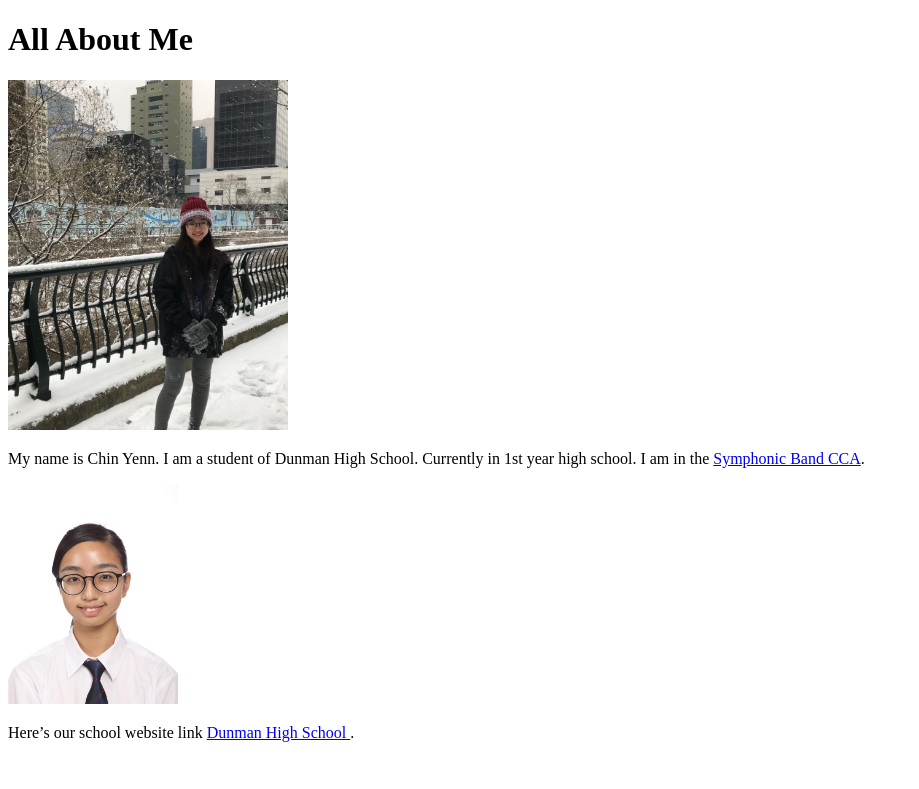
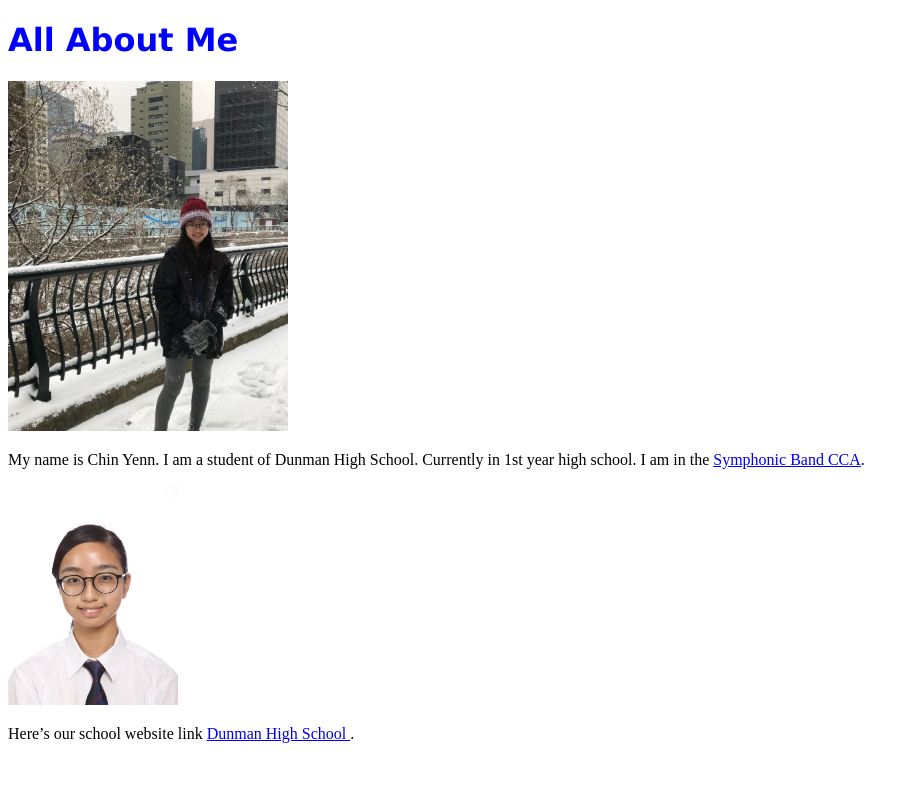
Before and after one commit to dhschinyenn/dhschinyenn.github.io, a plain HTML site: page index.html in a window 1280 px wide. Shown: the top 789 px of the page, without its empty margins (0-919 px from the left). Drawn offline with Linux system fonts and the light colour scheme.

Commit message:
Update style.css

```diff
--- a/style.css
+++ b/style.css
@@ -1,3 +1,7 @@
+h1{
+  font-family: verdana;
+  color:blue;
+}
 body{
 background-image: url("https://thumbs.dreamstime.com/b/digital-painted-pastel-vertical-background-pink-blue-colors-67862800.jpg")
 background-colour:#66ffcc
```
